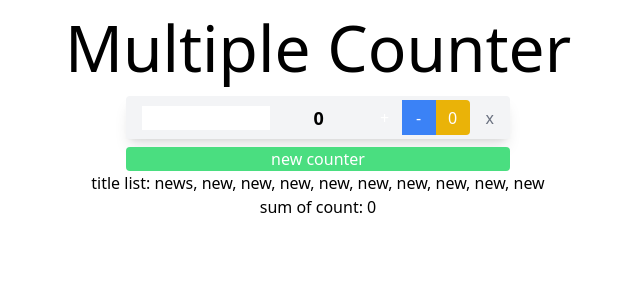
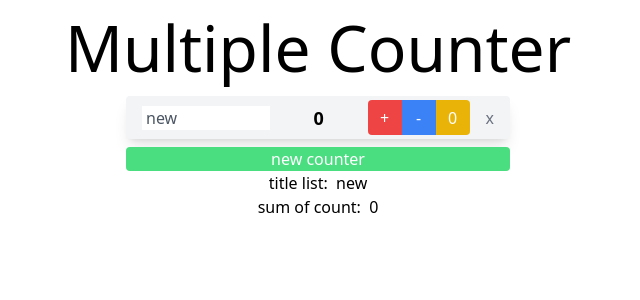
Before and after one commit to inoshun/svelte-multiple-counter, a Svelte app: page / in a window 1280 px wide. Shown: the top 300 px of the page, without its empty margins (322-962 px from the left). Built offline with nearby package versions, Linux system fonts and the light colour scheme.

Commit message:
add counter store to App

```diff
--- a/src/App.svelte
+++ b/src/App.svelte
@@ -1,24 +1,56 @@
 <script lang="ts">
-  // import { multipleCounter } from 'src/stores/MultipleCounterStore'
+  import { multipleCounter } from 'src/stores/MultipleCounterStore'
 </script>
 
 <div class="text-center">
   <h1 class="text-[64px] leading-normal">Multiple Counter</h1>
-  <div
-    class="flex justify-between items-center w-96 m-auto mb-2 py-1 pl-4 rounded bg-gray-100 shadow-lg"
+  {#each $multipleCounter as counter (counter.id)}
+    <div
+      class="flex justify-between items-center w-96 m-auto mb-2 py-1 pl-4 rounded bg-gray-100 shadow-lg"
+    >
+      <input type="text" class="w-32 px-1 text-gray-600" bind:value={counter.title} />
+      <span class="text-lg font-bold">{counter.count}</span>
+      <div class="flex">
+        <button
+          type="button"
+          class="btn bg-red-500 rounded-l"
+          on:click={() => multipleCounter.incrementCount(counter)}>+</button
+        >
+        <button
+          type="button"
+          class="btn bg-blue-500"
+          on:click={() => multipleCounter.decrementCount(counter)}>-</button
+        >
+        <button
+          type="button"
+          class="btn bg-yellow-500 rounded-r"
+          on:click={() => multipleCounter.resetCount(counter)}>0</button
+        >
+        <button
+          class="flex justify-between items-center text-gray-500 px-4"
+          on:click={() => multipleCounter.deleteCounter(counter)}>x</button
+        >
+      </div>
+    </div>
+  {/each}
+
+  <button
+    type="button"
+    class="w-96 bg-green-400 rounded text-white"
+    on:click={multipleCounter.addCounter}>new counter</button
   >
-    <input type="text" class="w-32 px-1 text-gray-600" />
-    <span class="text-lg font-bold">0</span>
-    <div class="flex">
-      <button type="button" class="btn bg-red-500cd rounded-l">+</button>
-      <button type="button" class="btn bg-blue-500">-</button>
-      <button type="button" class="btn bg-yellow-500 rounded-r">0</button>
-      <span class="flex justify-between items-center text-gray-500 cursor-pointer px-4">x</span>
-    </div>
-  </div>
-  <button type="button" class="w-96 bg-green-400 rounded text-white">new counter</button>
-  <p>title list: news, new, new, new, new, new, new, new, new, new</p>
-  <p>sum of count: 0</p>
+  <p>
+    title list:&nbsp;
+    {#each $multipleCounter as counter (counter.id)}
+      <span class="mr-1 after:content-[','] last-of-type:mr-0 last-of-type:after:content-none"
+        >{counter.title}</span
+      >
+    {/each}
+  </p>
+  <p>
+    sum of count:&nbsp;
+    {$multipleCounter.reduce((accumulator, currentValue) => accumulator + currentValue.count, 0)}
+  </p>
 </div>
 
 <style>
--- a/src/stores/MultipleCounterStore.ts
+++ b/src/stores/MultipleCounterStore.ts
@@ -11,7 +11,7 @@ const createMultipleCounter = () => {
   let uid = 1
   const defaultTitle = 'new'
 
-  const { subscribe, update } = writable<Counter[]>([
+  const { subscribe, update, set } = writable<Counter[]>([
     {
       id: uid++,
       title: defaultTitle,
@@ -79,28 +79,14 @@ const createMultipleCounter = () => {
     })
   }
 
-  // カウンタータイトル変更
-  const changeCounterTitle = (targetCounter: Counter, newTitle: string) => {
-    update((multipleCounter) => {
-      return multipleCounter.map((counter) => {
-        return counter === targetCounter
-          ? {
-              ...counter,
-              title: newTitle,
-            }
-          : counter
-      })
-    })
-  }
-
   return {
     subscribe,
+    set,
     incrementCount,
     decrementCount,
     resetCount,
     deleteCounter,
     addCounter,
-    changeCounterTitle,
   }
 }
 
```
